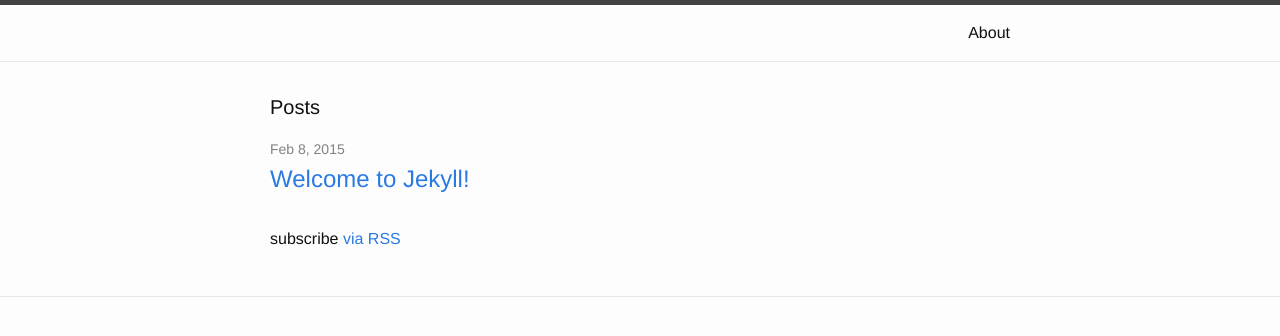
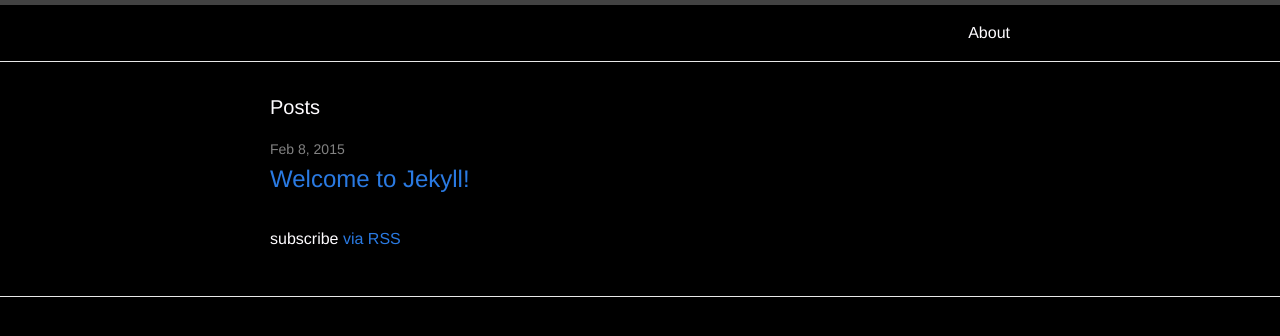
Before and after one commit to wahn/wahnsite_org, a Jekyll site: the page built from index.html, in a window 1280 px wide. Shown: the top 336 px of the page. Built offline with Jekyll 4.4.1, drawn with Linux system fonts in a browser that asks for light colours; Markdown is read by kramdown in place of the engine named in the settings.

Commit message:
Change background color to black and the text color to milk white:
http://www.computerhope.com/htmcolor.htm

```diff
--- a/_includes/head.html
+++ b/_includes/head.html
@@ -1,7 +1,7 @@
 <head>
     <meta charset="utf-8">
+    <meta http-equiv="X-UA-Compatible" content="IE=edge">
     <meta name="viewport" content="width=device-width">
-    <meta http-equiv="X-UA-Compatible" content="IE=edge">
 
     <title>{% if page.title %}{{ page.title }}{% else %}{{ site.title }}{% endif %}</title>
     <meta name="description" content="{{ site.description }}">
--- a/css/main.scss
+++ b/css/main.scss
@@ -13,8 +13,8 @@ $base-line-height: 1.5;
 
 $spacing-unit:     30px;
 
-$text-color:       #111;
-$background-color: #fdfdfd;
+$text-color:       #fefcff;
+$background-color: #000000;
 $brand-color:      #2a7ae2;
 
 $grey-color:       #828282;
```
